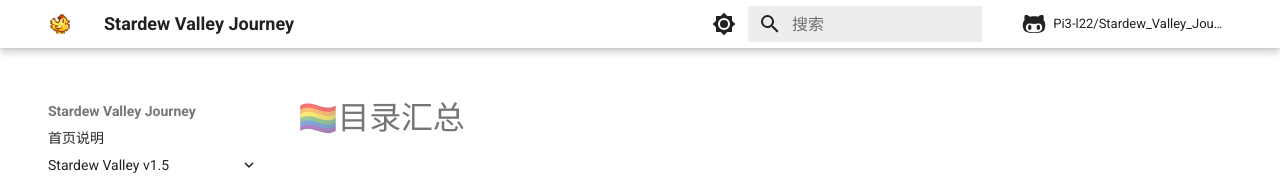
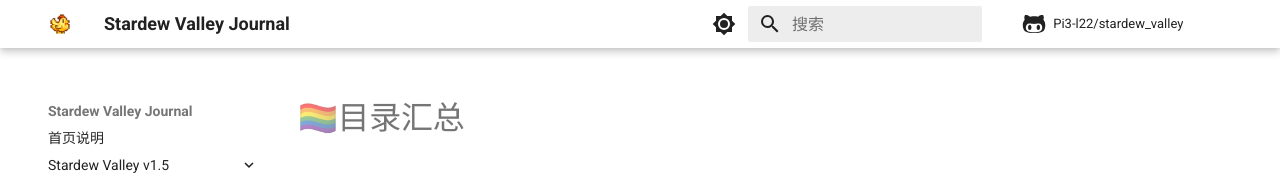
Before and after one commit to Pi3-l22/stardew-valley, an MkDocs documentation site: the page built from docs/content.md, in a window 1280 px wide. Shown: the top 178 px of the page. Built offline with MkDocs 1.6.1 and Material for MkDocs 9.7.7, drawn with Linux system fonts in a browser that asks for light colours; comment, search, counter and statistics services are not loaded.

Commit message:
fix name

```diff
--- a/mkdocs.yml
+++ b/mkdocs.yml
@@ -1,8 +1,8 @@
-site_name: Stardew Valley Journey
+site_name: Stardew Valley Journal
 site_url: https://sv.pi3.fun/
 site_author: Pi3-l22
-repo_name: Pi3-l22/Stardew_Valley_Journey
-repo_url: https://github.com/Pi3-l22/Stardew_Valley_Journey
+repo_name: Pi3-l22/stardew_valley
+repo_url: https://github.com/Pi3-l22/stardew_valley
 nav:
   - 首页说明: index.md
   - Stardew Valley v1.5:
```
